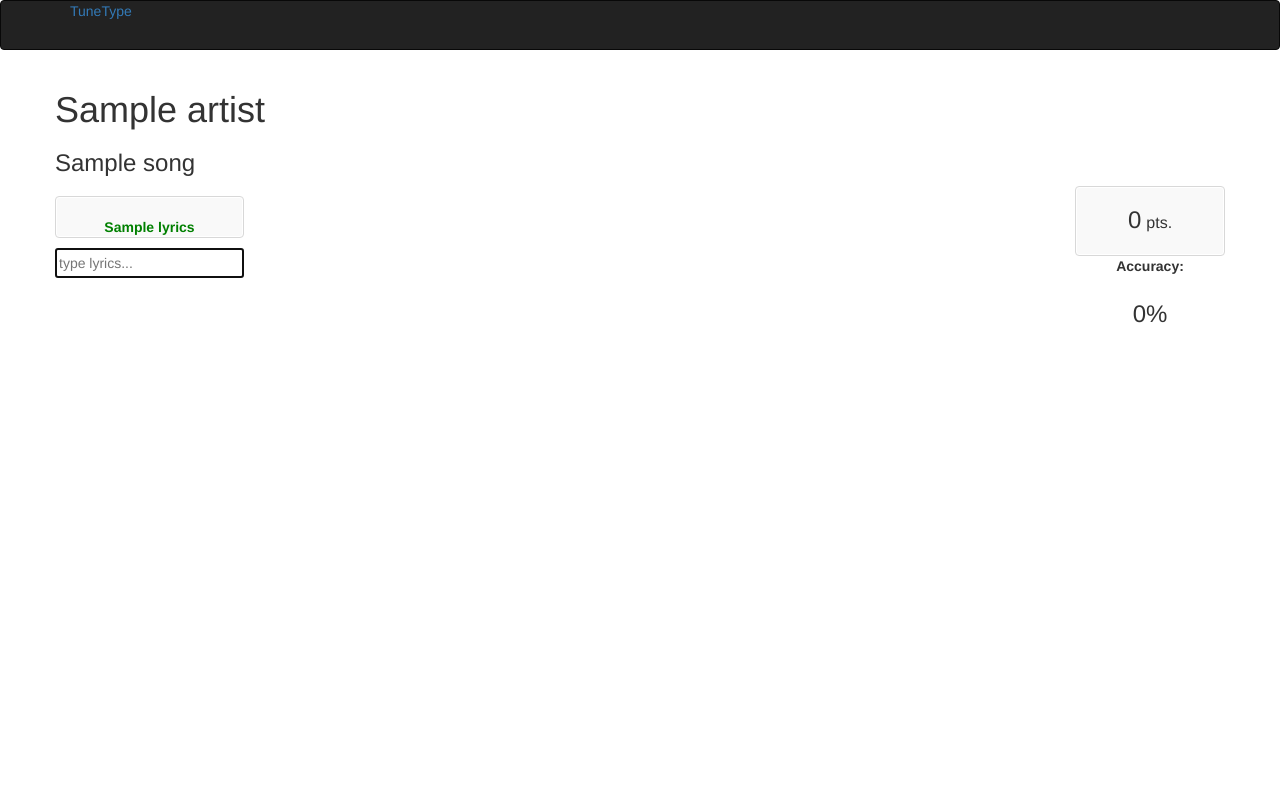
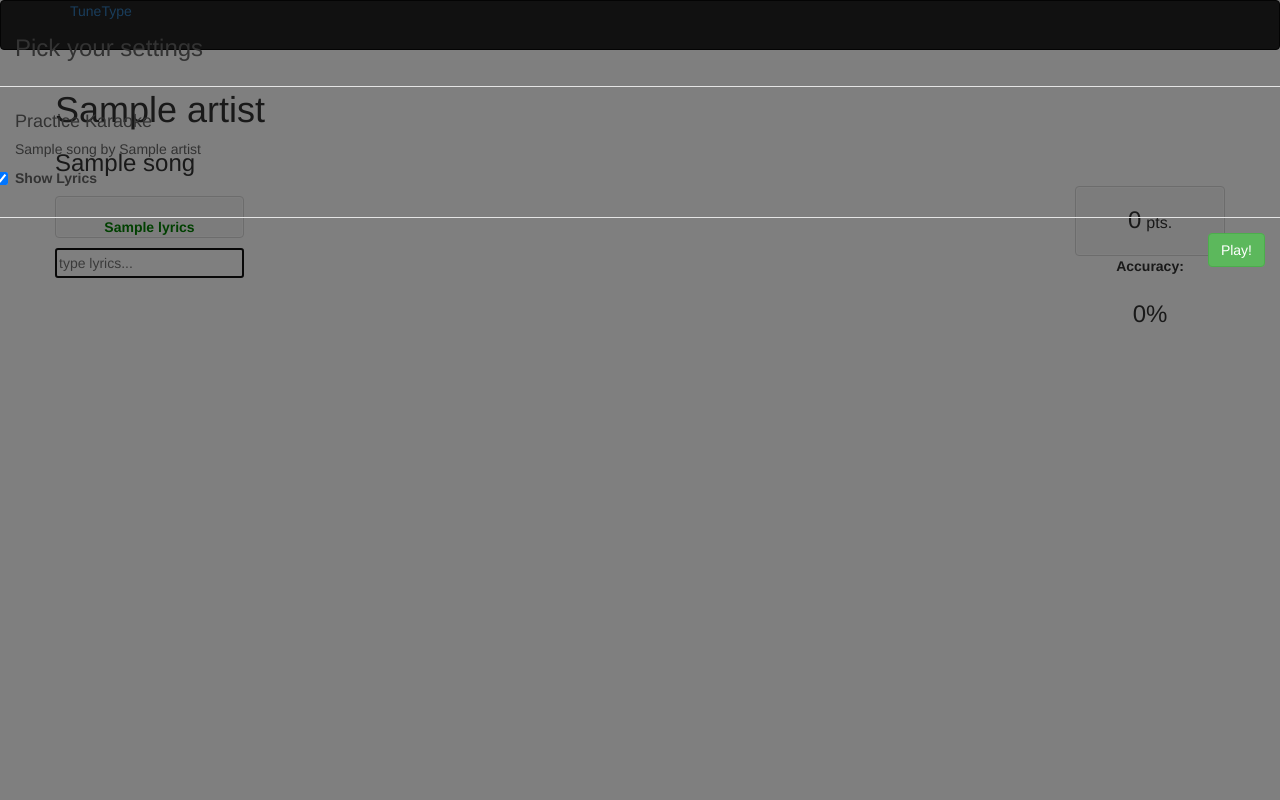
Before and after one commit to shivamthapar/TuneType, a Django app: template templates/lyriccheck/lyrics.html in a window 1280 px wide. Run offline with Django 3.2, Linux system fonts and the light colour scheme; the template is opened without the code that fills it: most values are stand-ins (such as "Sample title", 1, 10 or a date in 2020); some libraries are stand-ins or nearby versions.

Commit message:
pregame modal

```diff
--- a/templates/lyriccheck/lyrics.html
+++ b/templates/lyriccheck/lyrics.html
@@ -12,7 +12,19 @@
 		//http://andrew.hedges.name/experiments/levenshtein/
 		lyrics= "{{lyrics}}";
 		lyrics=lyrics.split("|");
+		$("#pregame").modal();
+		$("#lyrics_checkbox").attr("checked","checked");
 		line_num=0;
+		$("#lyrics_checkbox").change(function(){
+			if(!this.checked)
+				$(".lyric_text").hide();
+			else
+				$(".lyric_text").show();
+		})
+		$('#pregame').on('hide', function () {
+			player.playVideo();
+		})
+
 		reprintLyrics();
 		score=0;
 		$("#lyric_input").focus();
@@ -127,7 +139,6 @@
 				        });
 				    }
 				    function onPlayerReady(evt) {
-				        evt.target.playVideo();
 				    }
 				    function onPlayerStateChange(evt) {
 				        if (evt.data == YT.PlayerState.ENDED && !done) {
@@ -171,6 +182,23 @@
 			    <button class="btn" data-dismiss="modal" aria-hidden="true">Close</button>
 			  </div>
 			</div>
+			<div id= "pregame" class= "modal">
+				 <div class="modal-header">
+				    <h3 id="myModalLabel">Pick your settings</h3>
+				 </div>
+				 <div class="modal-body">
+					 <h4>Practice Karaoke</h4>
+					 <h5>{{song}} by {{artist}}</h5>
+					 <form>
+					 	<label class="checkbox">
+						    <input id= "lyrics_checkbox" type="checkbox"> Show Lyrics
+						</label>
+					 </form>
+				</div>
+				 <div class="modal-footer">
+				    <button class="btn btn-success" data-dismiss="modal" aria-hidden="true">Play!</button>
+				  </div>
+			</div>
 		</div>
 
 
```
